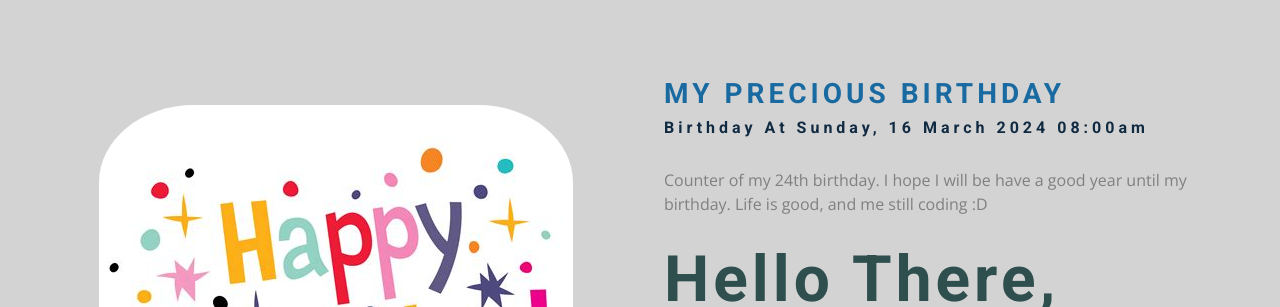
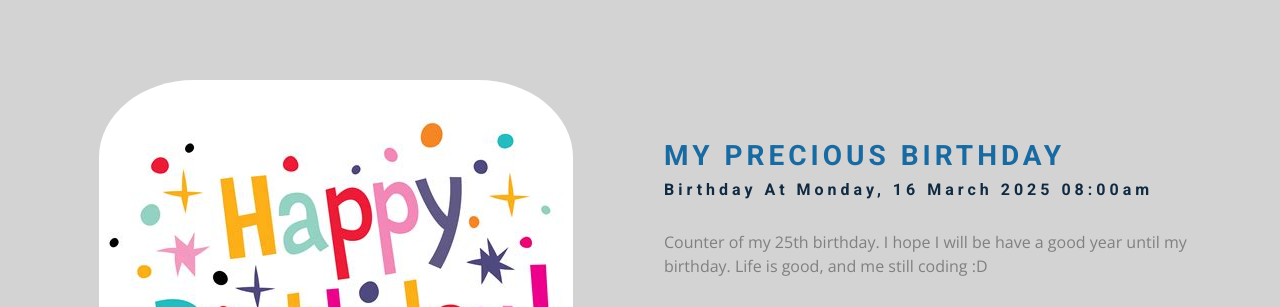
Before and after one commit to dogu-bolut/Countdown, a plain HTML site: page index.html in a window 1280 px wide. Shown: the top 307 px of the page. Drawn offline with nearby package versions, Linux system fonts and the light colour scheme.

Commit message:
Updated to my new birthday

```diff
--- a/app.js
+++ b/app.js
@@ -26,7 +26,7 @@
 const deadline = document.querySelector('.deadline');
 const items = document.querySelectorAll('.deadline-format h4');
 
-const futureDate = new Date(2024, 2, 16, 8, 0, 0);
+const futureDate = new Date(2025, 2, 16, 8, 0, 0);
 
 const year = futureDate.getFullYear();
 const hours = futureDate.getHours();
--- a/index.html
+++ b/index.html
@@ -23,7 +23,7 @@
         deadline
       </h4>
       <p>
-        Counter of my 24th birthday. I hope I will be have a good year until my birthday.
+        Counter of my 25th birthday. I hope I will be have a good year until my birthday.
         Life is good, and me still coding :D
       </p>
       <div class="deadline">
```
